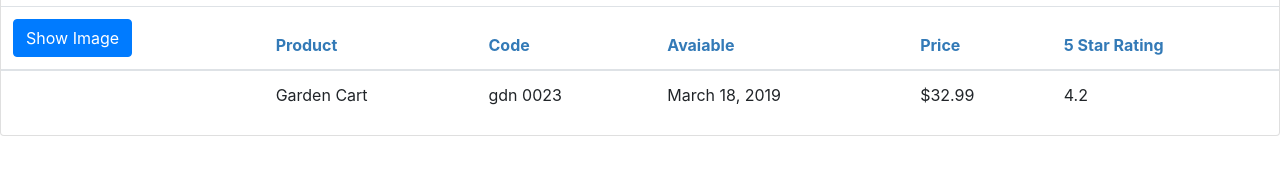
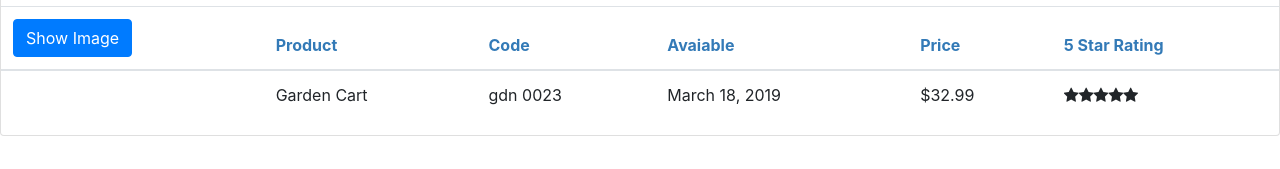
Before and after one commit to ogendogen/angular-tutorial, an Angular app: page / in a window 1280 px wide. Shown: the part 222-391 px from the top of the page. Built offline with nearby package versions, Linux system fonts and the light colour scheme.

Commit message:
Built nested star component

```diff
--- a/src/app/app.module.ts
+++ b/src/app/app.module.ts
@@ -3,14 +3,15 @@
 import { FormsModule } from '@angular/forms';
 import { ProductListComponent } from './products/product-list.component';
 import { ConvertToSpacesPipe } from './shared/convert-to-spaces.pipe';
-
+import { StarComponent } from './shared/star.component';
 import { AppComponent } from './app.component';
 
 @NgModule({
   declarations: [
     AppComponent,
     ProductListComponent,
-    ConvertToSpacesPipe
+    ConvertToSpacesPipe,
+    StarComponent
   ],
   imports: [
     BrowserModule,
--- a/src/app/products/product-list.component.html
+++ b/src/app/products/product-list.component.html
@@ -46,7 +46,7 @@
                     <td>{{ product.productCode | lowercase | convertToSpaces: '-' }}</td>
                     <td>{{ product.releaseDate }}</td>
                     <td>{{ product.price | currency:'USD':'symbol':'1.2-2' }}</td>
-                    <td>{{ product.starRating }}</td>
+                    <td><pm-star></pm-star></td>
                 </tr>
             </tbody>
         </table>
--- /dev/null
+++ b/src/app/shared/star.component.ts
@@ -0,0 +1,15 @@
+import { Component, OnChanges, SimpleChanges } from "@angular/core";
+
+@Component({
+    selector: 'pm-star',
+    templateUrl: './star.component.html',
+    styleUrls: ['./star.component.css']
+})
+export class StarComponent implements OnChanges{
+    rating: number = 4;
+    starWidth: number;
+
+    ngOnChanges(changes: SimpleChanges): void {
+        this.starWidth = this.rating * 75 / 5;
+    }
+}
```
